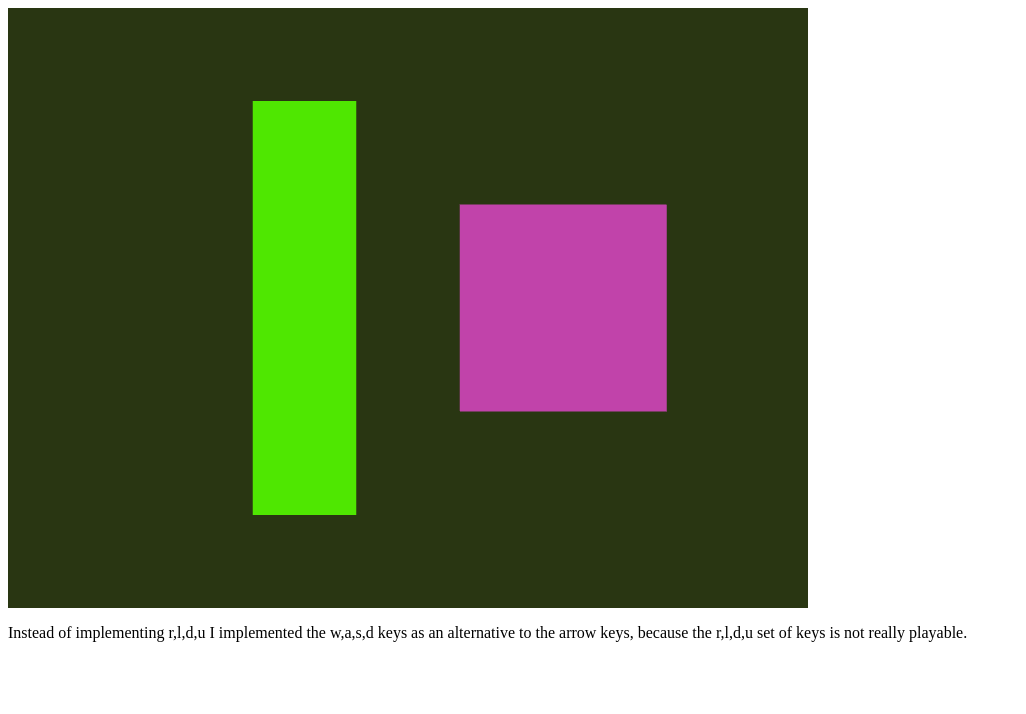
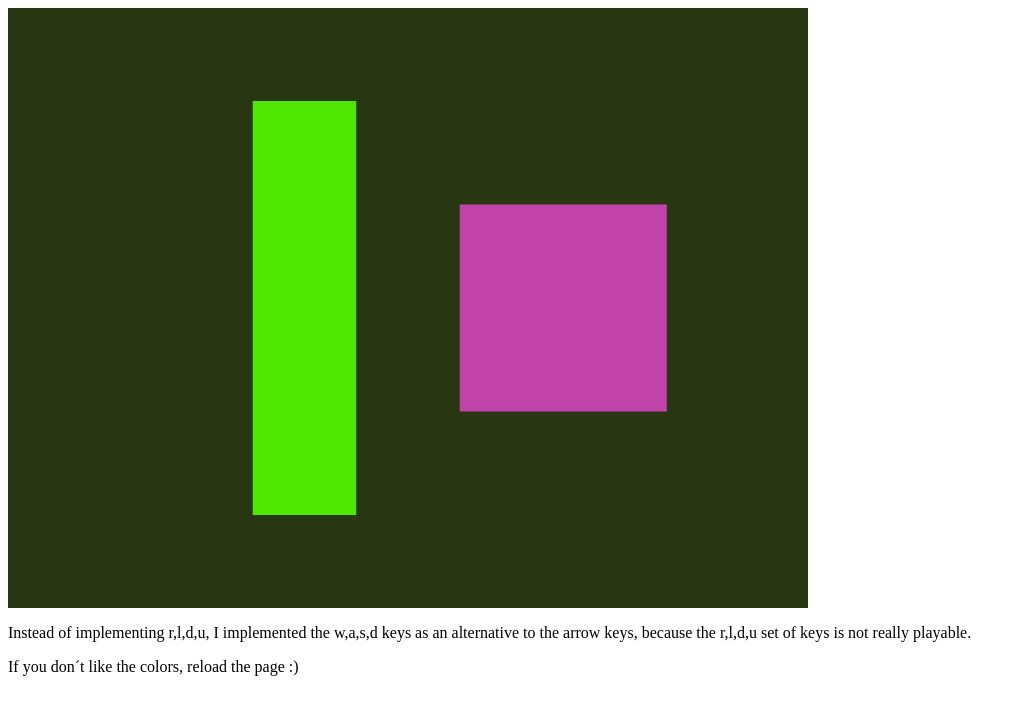
Before and after one commit to lichterschalter/tetris3D, a plain HTML site: page Tetris/index.html in a window 1280 px wide. Shown: the whole page, without its empty margins (0-1026 px from the left). Drawn offline with Linux system fonts and the light colour scheme; animation ran at ten frames a second.

Commit message:
FINAL VERSION OF LAB Ia

```diff
--- a/Tetris/index.html
+++ b/Tetris/index.html
@@ -36,8 +36,11 @@
 
 <body onload="webGLStart()";>
   <canvas id="lesson03-canvas" style="border: none;" width="800" height="600"></canvas>
-  <p> Instead of implementing r,l,d,u I implemented the w,a,s,d keys as an alternative to the arrow keys,
+  <p> Instead of implementing r,l,d,u, I implemented the w,a,s,d keys as an alternative to the arrow keys,
     because the r,l,d,u set of keys is not really playable.
+  </p>
+  <p>
+    If you don´t like the colors, reload the page :)
   </p>
 </body>
 
```
